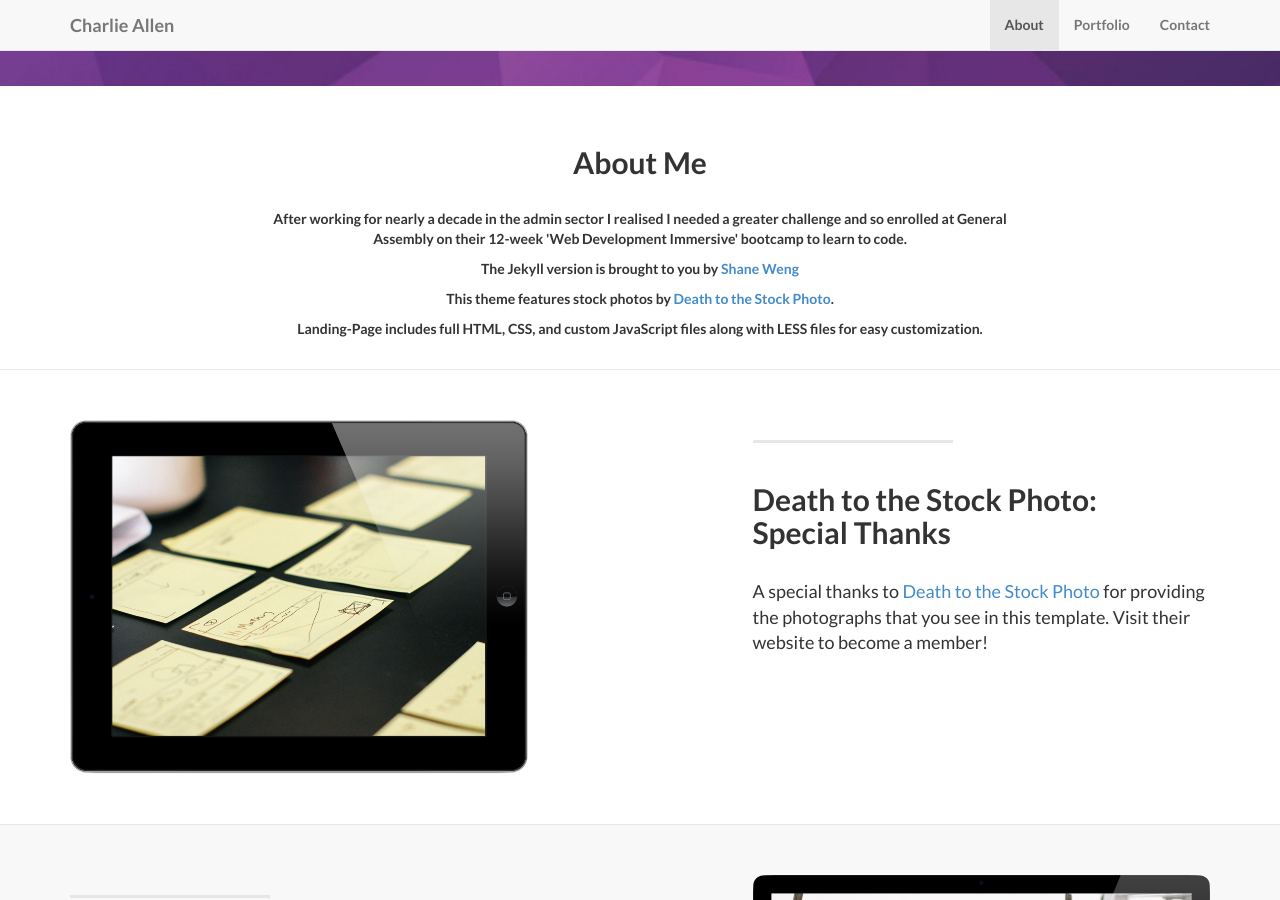
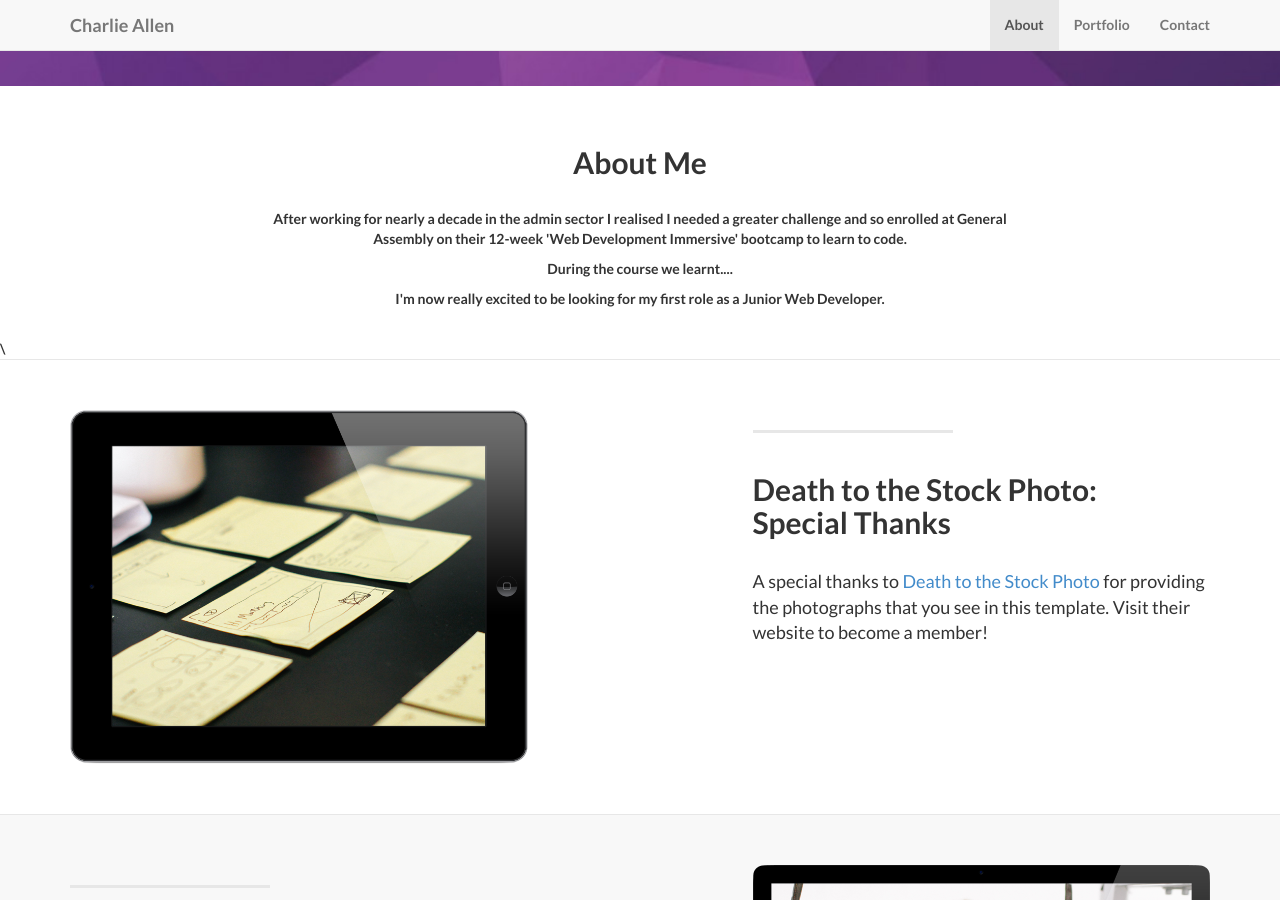
Before and after one commit to CharlieAllen/CharlieAllen.github.io, a Jekyll site: the page built from index.html, in a window 1280 px wide and 900 px high, scrolled down 691 px. Built offline with Jekyll 4.4.1, drawn with Linux system fonts in a browser that asks for light colours; some of the changed text lies outside the part shown.

```diff
--- a/_config.yml
+++ b/_config.yml
@@ -7,7 +7,7 @@ title: Charlie Allen
 email: charlieallen81@gmail.com
 author: Charlie Allen
 description: > # "London based Web Developer"
-copyright: 'Copyright &copy; 2015 Your Name. All Rights Reserved.'
+copyright: 'Copyright &copy; 2015 Charlie Allen. All Rights Reserved.'
 credits: 'Credits: Landing Page is a free to use, open source Bootstrap theme created by <a href="http://startbootstrap.com/">Start Bootstrap</a>.'
 
 # ----------------------- #
--- a/_includes/about.html
+++ b/_includes/about.html
@@ -6,9 +6,8 @@
               <h2>About Me</h2>
               <br/>
                 <p>After working for nearly a decade in the admin sector I realised I needed a greater challenge and so enrolled at General Assembly on their 12-week 'Web Development Immersive' bootcamp to learn to code.</p>
-                <p>The Jekyll version is brought to you by <a href="https://github.com/swcool">Shane Weng</a></p>
-                <p>This theme features stock photos by <a href="http://join.deathtothestockphoto.com//">Death to the Stock Photo</a>.</p>
-                <p>Landing-Page includes full HTML, CSS, and custom JavaScript files along with LESS files for easy customization.</p>
+                <p>During the course we learnt....</p>
+                <p>I'm now really excited to be looking for my first role as a Junior Web Developer.</p>
                 <br/>
               </div>
         </div>
--- a/_includes/page_content.html
+++ b/_includes/page_content.html
@@ -1,3 +1,4 @@
+\
 <section id="services">
 <!-- Page Content -->
 {% for post in site.posts reversed %}
```
